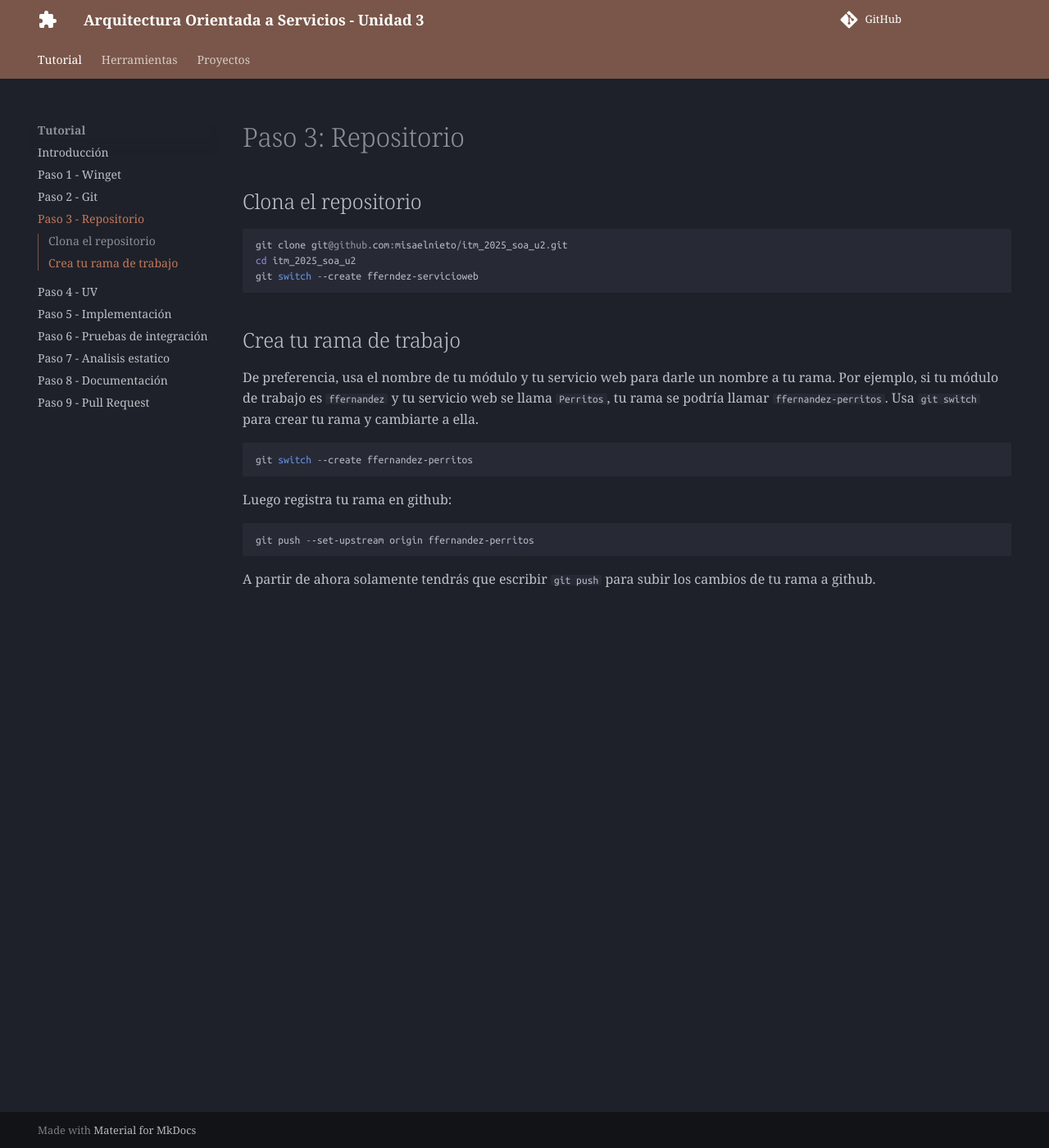
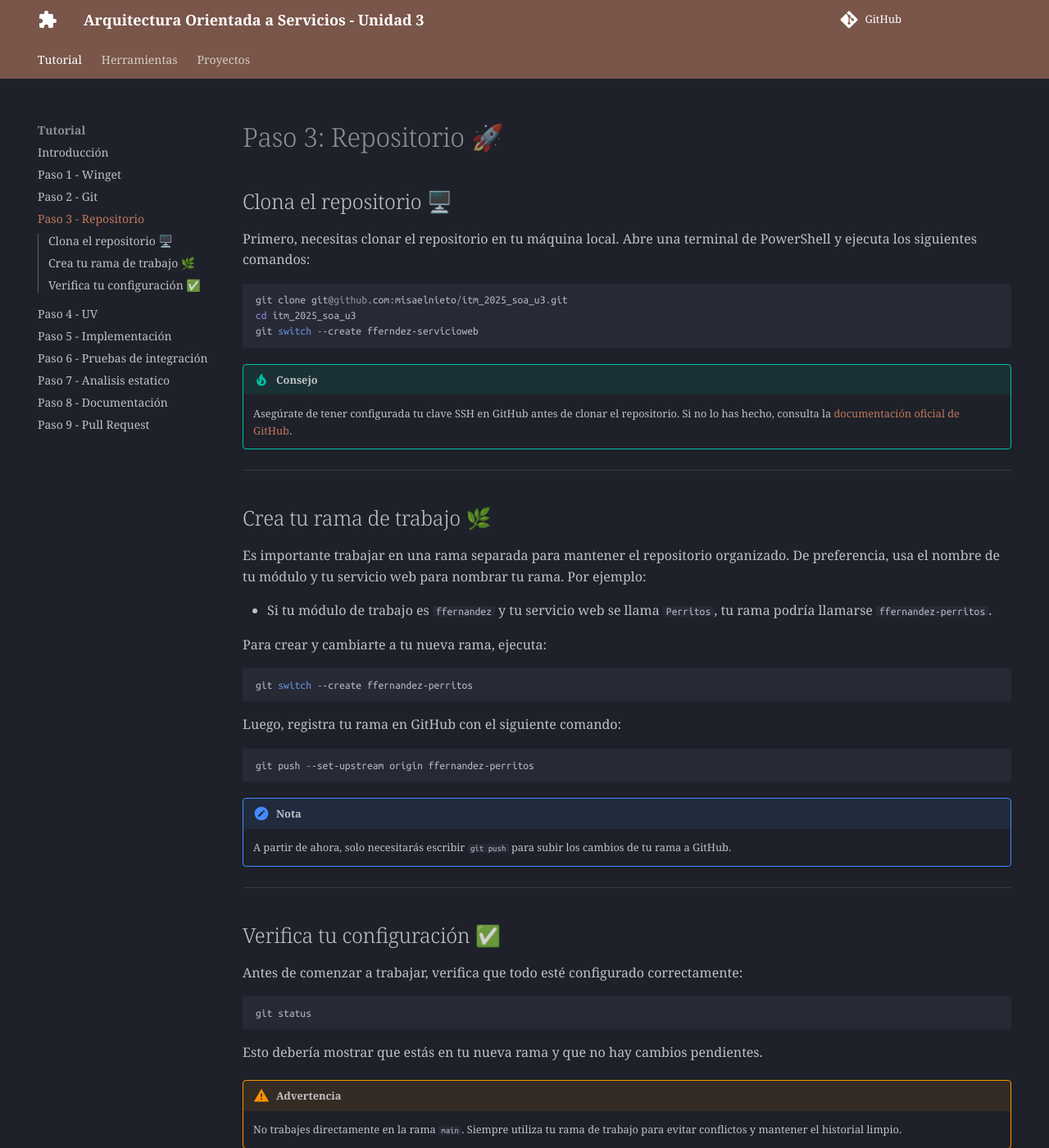
Before and after one commit to misaelnieto/itm_2025_soa_u3, an MkDocs documentation site: the page built from docs/tutorial/repositorio.md, in a window 1280 px wide and 1400 px high. Shown: the whole window at 82% size. Built offline with MkDocs 1.6.1 and Material for MkDocs 9.7.7, drawn with Linux system fonts in a browser that asks for light colours; comment, search, counter and statistics services are not loaded; some of the changed text lies outside the part shown.

Commit message:
Mas documentación

````diff
--- a/docs/tutorial/repositorio.md
+++ b/docs/tutorial/repositorio.md
@@ -1,30 +1,56 @@
-# Paso 3: Repositorio
+# Paso 3: Repositorio 🚀
 
-## Clona el repositorio
+## Clona el repositorio 🖥️
 
+Primero, necesitas clonar el repositorio en tu máquina local. Abre una terminal de PowerShell y ejecuta los siguientes comandos:
 
 ```powershell
-git clone git@github.com:misaelnieto/itm_2025_soa_u2.git
-cd itm_2025_soa_u2
+git clone git@github.com:misaelnieto/itm_2025_soa_u3.git
+cd itm_2025_soa_u3
 git switch --create fferndez-servicioweb
 ```
 
-## Crea tu rama de trabajo
+!!! tip "Consejo"
+    Asegúrate de tener configurada tu clave SSH en GitHub antes de clonar el repositorio. Si no lo has hecho, consulta la [documentación oficial de GitHub](https://docs.github.com/es/authentication/connecting-to-github-with-ssh).
 
-De preferencia, usa el nombre de tu módulo y tu servicio web para darle un
-nombre a tu rama. Por ejemplo, si tu módulo de trabajo es `ffernandez` y tu
-servicio web se llama `Perritos`, tu rama se podría llamar
-`ffernandez-perritos`. Usa `git switch` para crear tu rama y cambiarte a ella.
+---
+
+## Crea tu rama de trabajo 🌿
+
+Es importante trabajar en una rama separada para mantener el repositorio organizado. De preferencia, usa el nombre de tu módulo y tu servicio web para nombrar tu rama. Por ejemplo:
+
+- Si tu módulo de trabajo es `ffernandez` y tu servicio web se llama `Perritos`, tu rama podría llamarse `ffernandez-perritos`.
+
+Para crear y cambiarte a tu nueva rama, ejecuta:
 
 ```powershell
 git switch --create ffernandez-perritos
 ```
 
-Luego registra tu rama en github:
+Luego, registra tu rama en GitHub con el siguiente comando:
 
 ```powershell
 git push --set-upstream origin ffernandez-perritos
 ```
 
-A partir de ahora solamente tendrás que escribir `git push` para subir los
-cambios de tu rama a github.
+!!! note "Nota"
+    A partir de ahora, solo necesitarás escribir `git push` para subir los cambios de tu rama a GitHub.
+
+---
+
+## Verifica tu configuración ✅
+
+Antes de comenzar a trabajar, verifica que todo esté configurado correctamente:
+
+```powershell
+git status
+```
+
+Esto debería mostrar que estás en tu nueva rama y que no hay cambios pendientes.
+
+!!! warning "Advertencia"
+    No trabajes directamente en la rama `main`. Siempre utiliza tu rama de trabajo para evitar conflictos y mantener el historial limpio.
+
+---
+
+¡Listo! Ahora puedes comenzar a trabajar en tu proyecto. 🛠️
````
Also changed, not shown: docs/tutorial/implementacion.md (+13 -0 lines), docs/tutorial/uv.md (+17 -5 lines).
